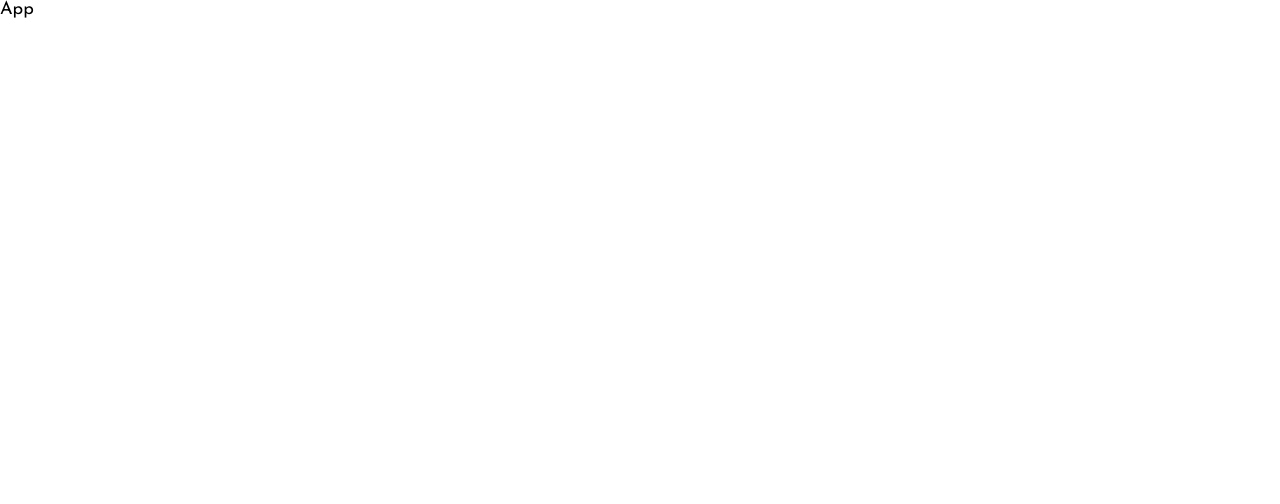
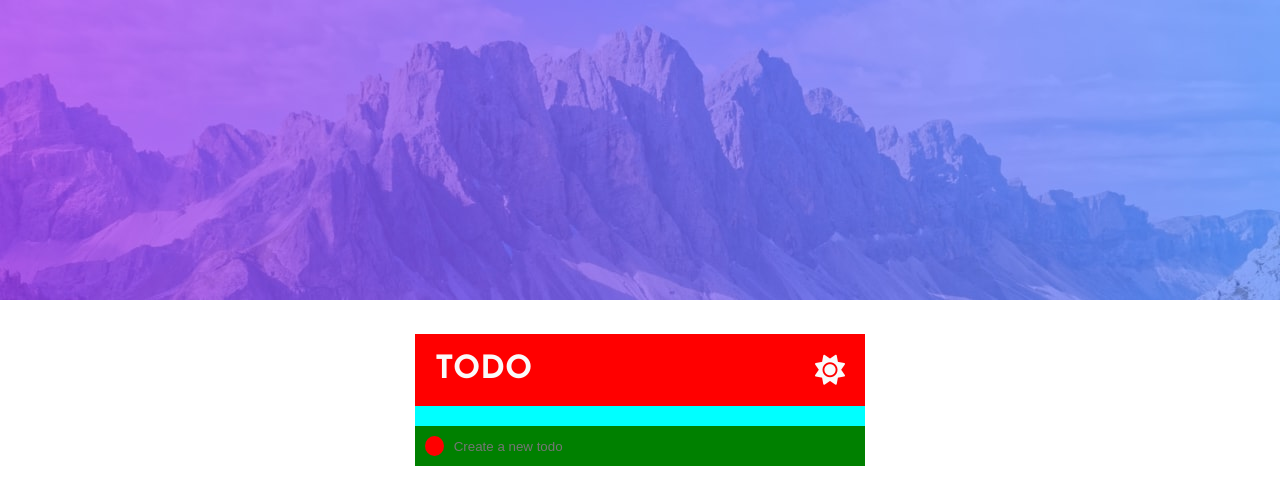
Before and after one commit to mustafa-khaled/Todo-App, a React (Vite) app: page / in a window 1280 px wide. Shown: the top 504 px of the page. Built offline with nearby package versions, Linux system fonts and the light colour scheme.

Commit message:
header and bg

```diff
--- a/src/App.jsx
+++ b/src/App.jsx
@@ -1,5 +1,11 @@
+import AppLayout from "./components/appLayout/AppLayout";
+
 function App() {
-  return <div>App</div>;
+  return (
+    <div>
+      <AppLayout />
+    </div>
+  );
 }
 
 export default App;
--- /dev/null
+++ b/src/components/appLayout/AppLayout.jsx
@@ -0,0 +1,18 @@
+import Background from "../background/background";
+import Header from "../header/Header";
+import Input from "../input/Input";
+import styles from "./AppLayout.module.css";
+
+function AppLayout() {
+  return (
+    <div className={styles["app-layout"]}>
+      <Background />
+      <main>
+        <Header />
+        <Input />
+      </main>
+    </div>
+  );
+}
+
+export default AppLayout;
--- /dev/null
+++ b/src/components/appLayout/AppLayout.module.css
@@ -0,0 +1,20 @@
+.app-layout {
+  height: 100vh;
+}
+
+.app-layout main {
+  position: absolute;
+  left: 50%;
+  top: 50%;
+  background-color: aqua;
+  width: 450px;
+  margin: 0 auto;
+  display: flex;
+  flex-direction: column;
+  gap: 20px;
+  transform: translate(-50%, -50%);
+  -webkit-transform: translate(-50%, -50%);
+  -moz-transform: translate(-50%, -50%);
+  -ms-transform: translate(-50%, -50%);
+  -o-transform: translate(-50%, -50%);
+}
--- /dev/null
+++ b/src/components/background/Background.jsx
@@ -0,0 +1,7 @@
+import styles from "./Background.module.css";
+
+function Background() {
+  return <div className={styles.background}></div>;
+}
+
+export default Background;
--- /dev/null
+++ b/src/components/background/Background.module.css
@@ -0,0 +1,6 @@
+.background {
+  width: 100%;
+  height: 300px;
+  background: url(../../assets/bg-desktop-light.jpg) no-repeat center
+    center/cover;
+}
--- /dev/null
+++ b/src/components/header/Header.jsx
@@ -0,0 +1,15 @@
+import styles from "./Header.module.css";
+
+function Header() {
+  return (
+    <div className={styles.header}>
+      <h2>Todo</h2>
+      <div>
+        <i className="fa-solid fa-sun"></i>
+        {/* <i className="fa-solid fa-moon"></i> */}
+      </div>
+    </div>
+  );
+}
+
+export default Header;
--- /dev/null
+++ b/src/components/header/Header.module.css
@@ -0,0 +1,18 @@
+.header {
+  display: flex;
+  align-items: center;
+  justify-content: space-between;
+  background-color: red;
+  padding: 20px;
+  color: var(--very-light-gray);
+}
+
+.header h2 {
+  font-size: 2rem;
+  text-transform: uppercase;
+}
+
+.header i {
+  cursor: pointer;
+  font-size: 30px;
+}
--- /dev/null
+++ b/src/components/input/Input.jsx
@@ -0,0 +1,12 @@
+import styles from "./Input.module.css";
+
+function Input() {
+  return (
+    <div className={styles.input}>
+      <div></div>
+      <input type="text" placeholder="Create a new todo" />
+    </div>
+  );
+}
+
+export default Input;
--- /dev/null
+++ b/src/components/input/Input.module.css
@@ -0,0 +1,25 @@
+.input {
+  background-color: green;
+  padding: 10px;
+  display: flex;
+  align-items: center;
+  gap: 10px;
+}
+
+.input > div {
+  width: 20px;
+  height: 20px;
+  background-color: red;
+  border-radius: 50%;
+  -webkit-border-radius: 50%;
+  -moz-border-radius: 50%;
+  -ms-border-radius: 50%;
+  -o-border-radius: 50%;
+}
+
+.input input {
+  width: 100%;
+  border: none;
+  outline: none;
+  background-color: transparent;
+}
```
